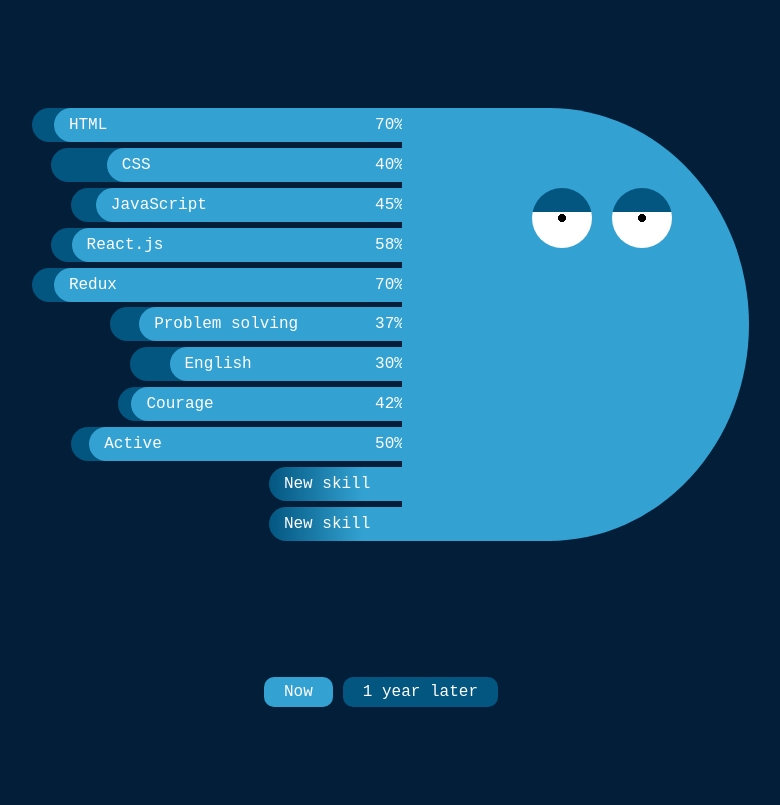
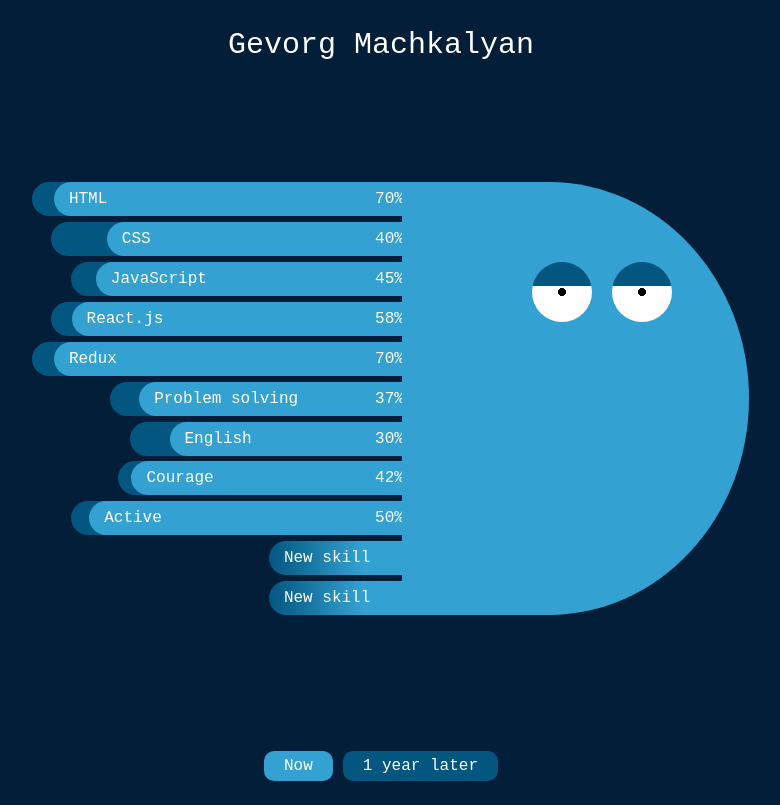
Before and after one commit to gevorg20077/skills, a React (Create React App) app: page / in a window 1280 px wide. Shown: the whole page, without its empty margins (259-1039 px from the left). Built offline with nearby package versions, Linux system fonts and the light colour scheme; the HTML template or start-up script is replaced by a standard one.

Commit message:
first commit

```diff
--- a/src/components/Octopus/Octopus.jsx
+++ b/src/components/Octopus/Octopus.jsx
@@ -3,6 +3,7 @@
 const Octopus = () => {
   return (
     <div className='container'>
+      <h1 className='name'>Gevorg Machkalyan</h1>
       <div className="octopus">
         <Skills />
         <div className="octopus__eyes"></div>
--- a/src/components/Octopus/octopus.scss
+++ b/src/components/Octopus/octopus.scss
@@ -4,6 +4,12 @@
   justify-content: center;
   align-items: center;
   width: 100%;
+}
+
+.name{
+  font-size: 30px;
+  color: white;
+  font-weight: 100;
 }
 
 .octopus {
```
